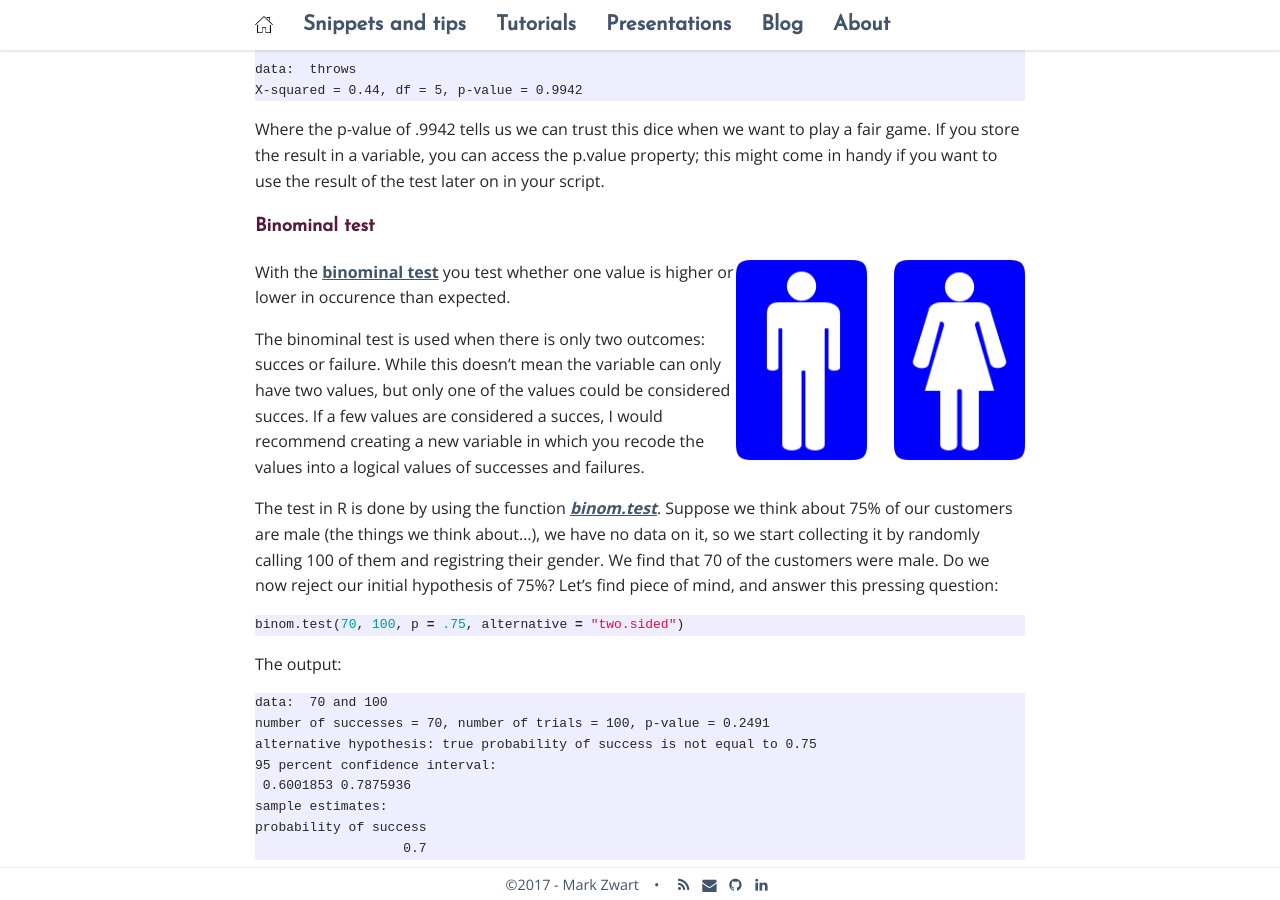
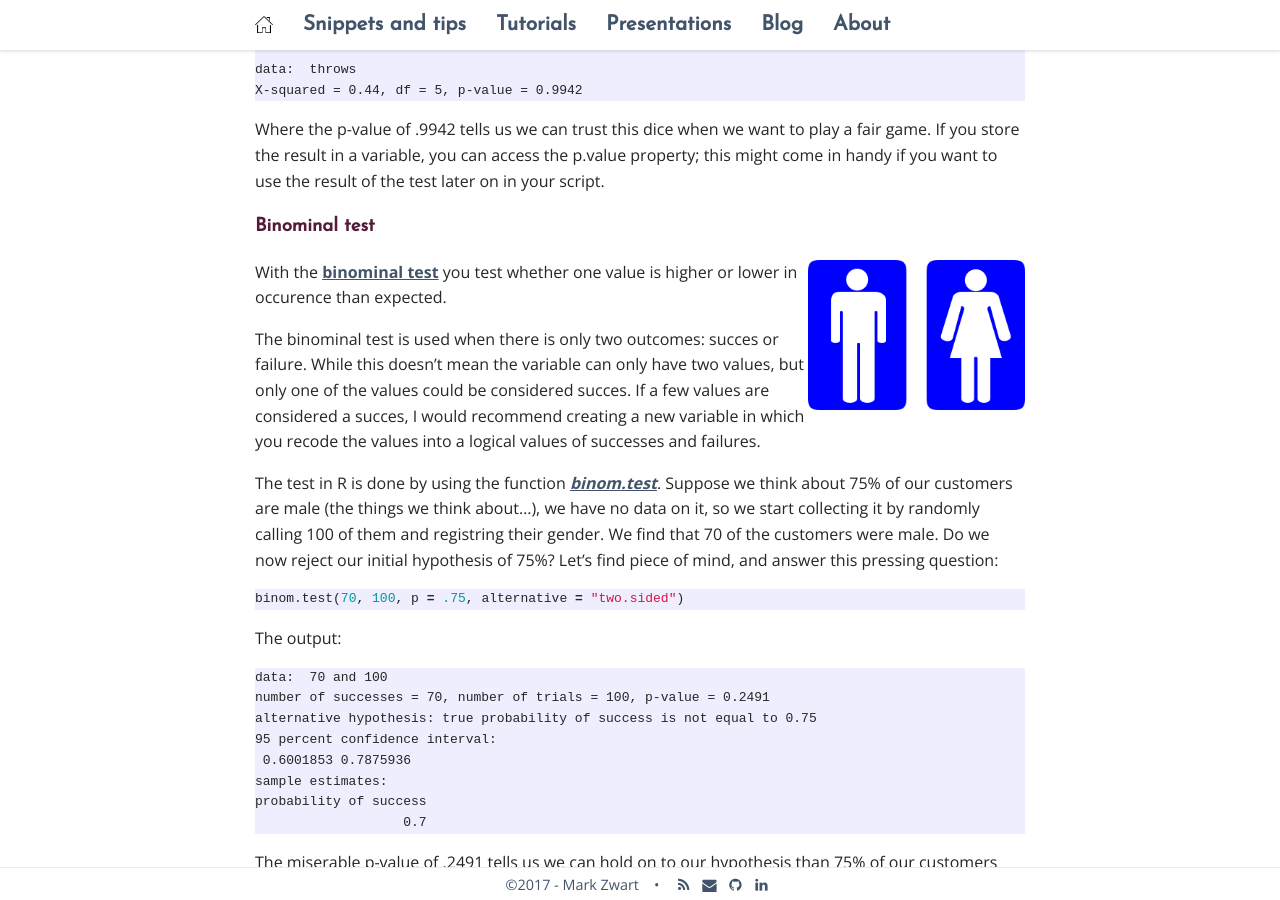
Before and after one commit to mark-me/mark-me.github.io, a Jekyll site: the page built from _pages/tutorials/statistical-tests/statistical-tests.md, in a window 1280 px wide and 900 px high, scrolled down 4598 px. Built offline with Jekyll 4.4.1, drawn with Linux system fonts in a browser that asks for light colours; nearby versions of some CDN libraries; comment, search, counter and statistics services are not loaded.

Commit message:
Update statistical-tests.md

```diff
--- a/_pages/tutorials/statistical-tests/statistical-tests.md
+++ b/_pages/tutorials/statistical-tests/statistical-tests.md
@@ -151,7 +151,7 @@ Where the p-value of .9942 tells us we can trust this dice when we want to play
 
 ### Binominal test
 
-<img src="/_pages/tutorials/statistical-tests/toilet-sign.png" alt="Me" width="289" height="200" align="right"/>
+<img src="/_pages/tutorials/statistical-tests/toilet-sign.png" alt="Me" width="217" height="150" align="right"/>
 
 With the [binominal test](https://en.wikipedia.org/wiki/Binomial_test) you test whether one value is higher or lower in occurence than expected.
 
```
